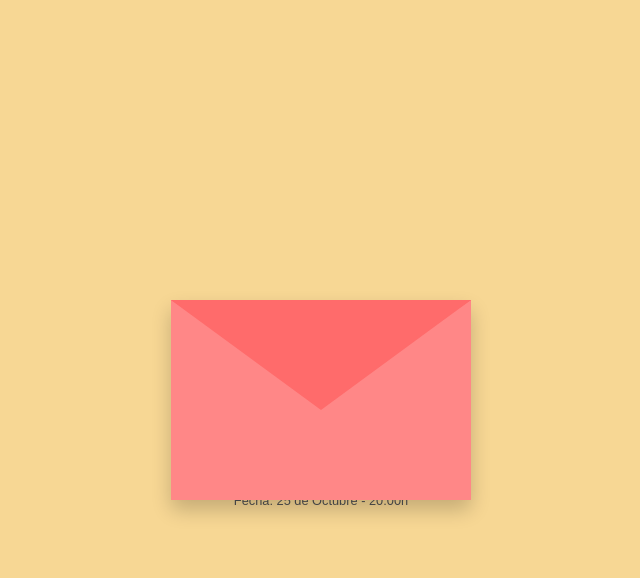
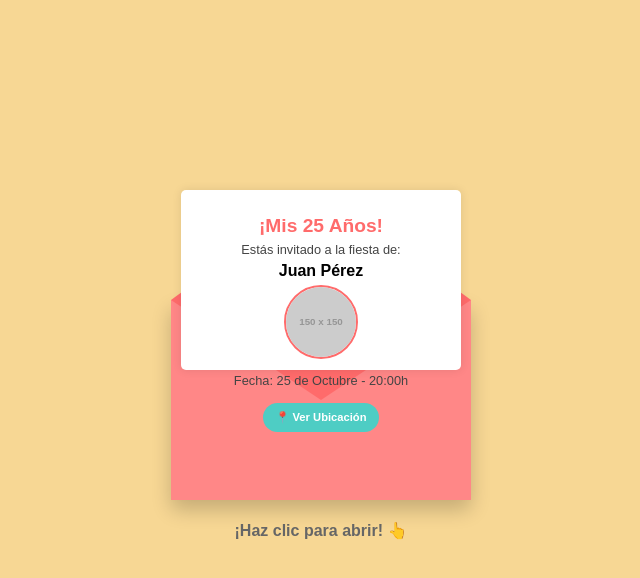
Before and after one commit to LEYENDA821/invitacion, a plain HTML site: page index.html in a window 1280 px wide. Both pictures are taken after a click on the element 640 px from the left and 400 px from the top of the page. Shown: the whole page, without its empty margins (319-959 px from the left). Drawn offline with Linux system fonts and the light colour scheme; placeholder pictures from the web are drawn by us.

Commit message:
Update index.html

```diff
--- a/index.html
+++ b/index.html
@@ -135,3 +135,20 @@
                 <br>
                 <img src="https://via.placeholder.com/150" alt="Foto del cumpleañero">
                 <p>Fecha: 25 de Octubre - 20:00h</p>
+
+                <a href="https://maps.app.goo.gl/uS2t53W1Xp8E6v2o8" target="_blank" class="btn-mapa">
+                    📍 Ver Ubicación
+                </a>
+            </div>
+        </div>
+        <div class="instruccion">¡Haz clic para abrir! 👆</div>
+    </div>
+
+    <script>
+        function abrirSobre() {
+            document.querySelector('.envelope-wrapper').classList.toggle('open');
+        }
+    </script>
+
+</body>
+</html>
```
